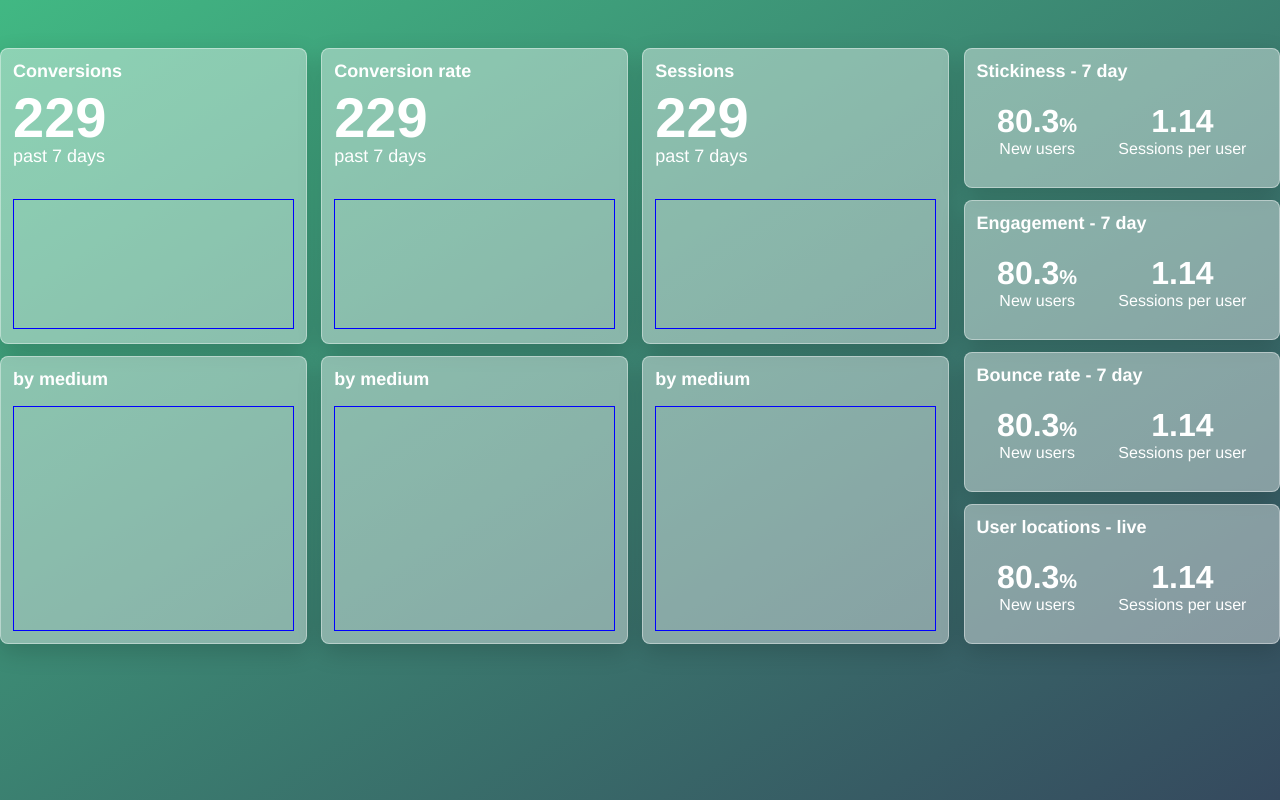
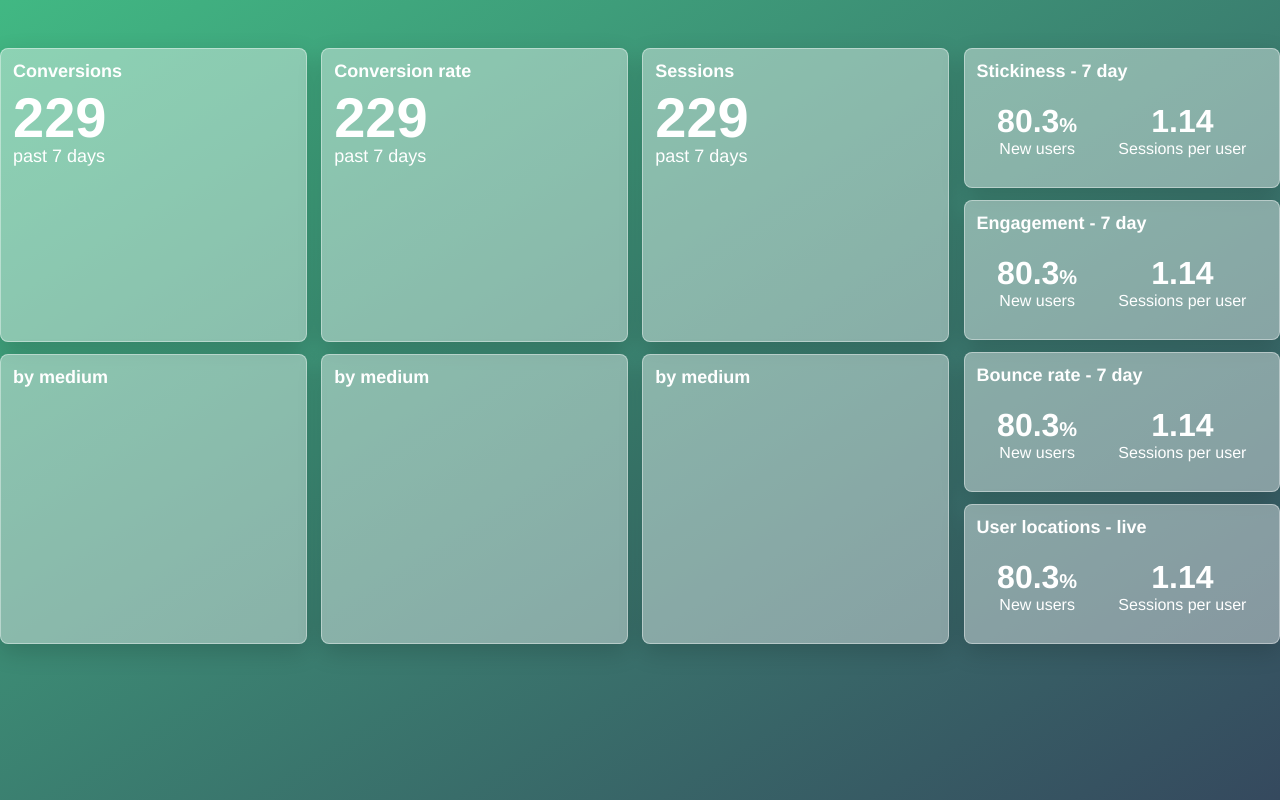
Before and after one commit to jaxonPetersen94/i-gaming-usa-insights, a Nuxt app in the folder Frontend/: page /Dashboard in a window 1280 px wide. Built offline with nearby package versions, Linux system fonts and the light colour scheme; no server answers; a web font is replaced by a local one.

Commit message:
Touch up

```diff
--- a/Frontend/components/Card.vue
+++ b/Frontend/components/Card.vue
@@ -100,7 +100,6 @@ export default {
       .graph-container {
         height: 128px;
         margin-top: 32px;
-        border: blue solid 1px;
       }
 
       .linked-card-container {
@@ -111,7 +110,6 @@ export default {
         .linked-card-graph-container {
           flex: 1;
           margin-top: 16px;
-          border: blue solid 1px;
         }
       }
     }
--- a/Frontend/components/NavBar.vue
+++ b/Frontend/components/NavBar.vue
@@ -2,7 +2,7 @@
   <nav>
     <router-link to="/dashboard">Dashboard</router-link>
     <div>
-      <span>Hello, {{ userFullName }}</span>
+      <span>Hello, {{ userFullName }}!</span>
       <input v-model="dropdownOpen" class="dropdown" type="checkbox" />
       <div class="user-profile-icon">
         <font-awesome-icon icon="fa-solid fa-user" />
```
